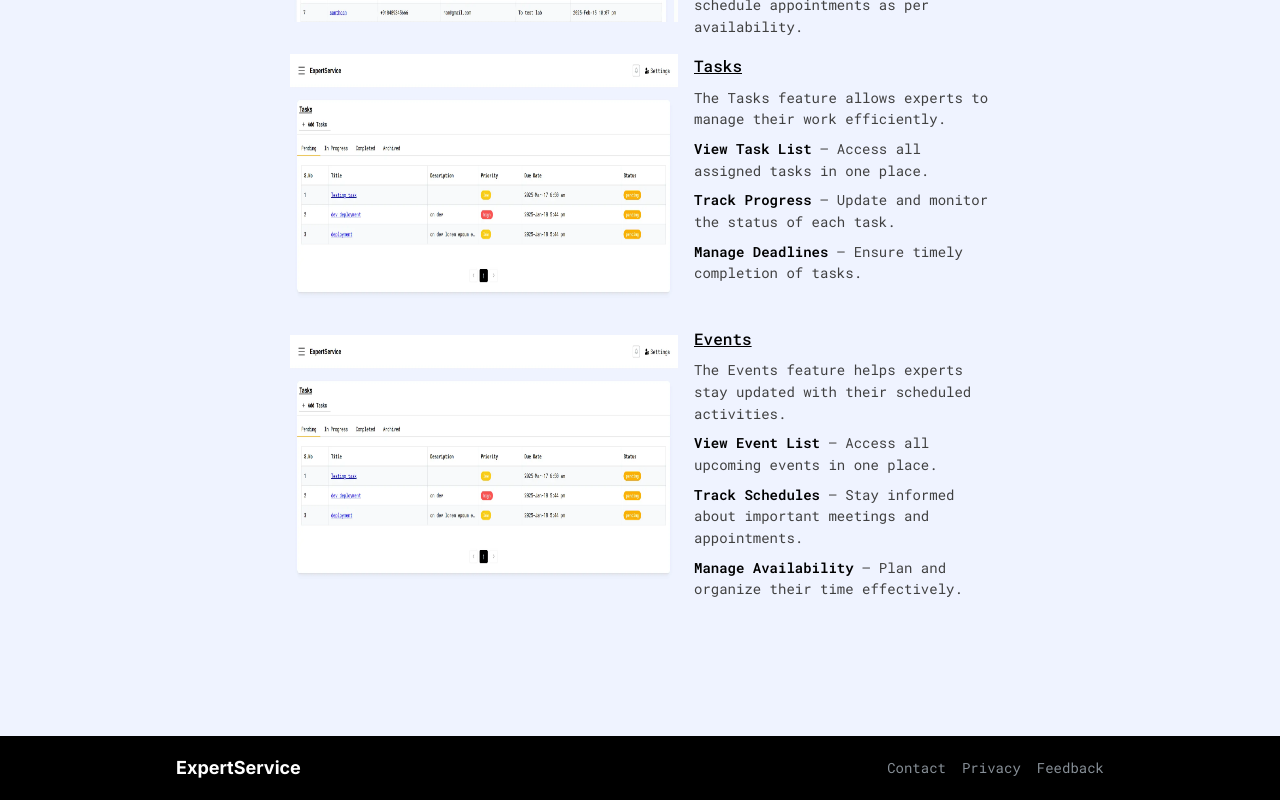
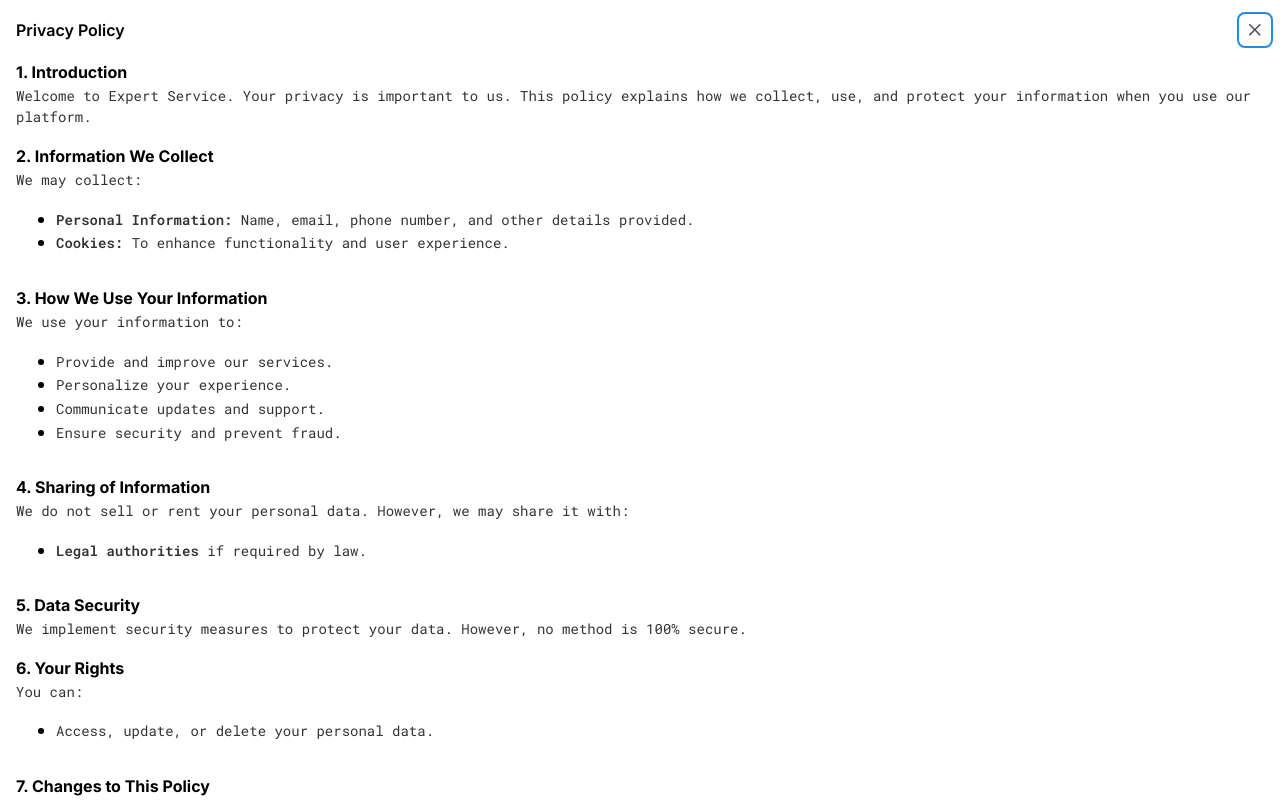
Before and after one commit to Anuragdev03/experts_serv_FE, a React (Vite) app: page / in a window 1280 px wide. Both pictures are taken after a click on the link "Privacy". Shown: the part 1279-2079 px from the top of the page. Built offline with nearby package versions, Linux system fonts and the light colour scheme; no server answers; what simple-crypto-js would draw is missing.

Commit message:
Fix build issue

```diff
--- a/src/components/footer/Footer.tsx
+++ b/src/components/footer/Footer.tsx
@@ -1,39 +1,100 @@
-import { Anchor, Container, Group, Modal } from '@mantine/core';
+import { Anchor, Box, Container, Group, Modal, Space } from '@mantine/core';
 import classes from './FooterSimple.module.css';
 import { useDisclosure } from '@mantine/hooks';
 const SUPPORT_LINK = "https://forms.office.com/Pages/ResponsePage.aspx?id=DQSIkWdsW0yxEjajBLZtrQAAAAAAAAAAAAZAAP4c0VdUNVJDUFk2MFg3MkRJMjVYV0VFNjZaVUtDVC4u"
 
-const links = [
-    { link: '#', label: 'Contact' },
-    { link: '#', label: 'Privacy' },
-    { link: SUPPORT_LINK, label: 'Feedback' },
-];
 
 export default function Footer() {
     const [opened, { open, close }] = useDisclosure(false);
-
-    const items = links.map((link) => (
-        <Anchor<'a'>
-            c="dimmed"
-            key={link.label}
-            href={link.link}
-            size="sm"
-            target="_blank" rel="noopener noreferrer"
-        >
-            {link.label}
-        </Anchor>
-    ));
 
     return (
         <div className={classes.footer}>
             <Container className={classes.inner}>
                 <h3 className={classes.footer_logo}>ExpertService</h3>
-                <Group className={classes.links}>{items}</Group>
+
+                <Group className={classes.links}>
+                    <Anchor<'a'>
+                        c="dimmed"
+                        key={"Contack"}
+                        size="sm"
+                        target="_blank" rel="noopener noreferrer"
+                    >
+                        Contact
+                    </Anchor>
+
+                    <Anchor<'a'>
+                        c="dimmed"
+                        key={"Contack"}
+                        size="sm"
+                        onClick={open}
+                    >
+                        Privacy
+                    </Anchor>
+
+                    <Anchor<'a'>
+                        c="dimmed"
+                        key={"Contack"}
+                        size="sm"
+                        target="_blank" rel="noopener noreferrer"
+                        href={SUPPORT_LINK}
+                    >
+                        Feedback
+                    </Anchor>
+                </Group>
             </Container>
 
-            <Modal opened={opened} onClose={close} centered>
+            <Modal opened={opened} onClose={close} centered title="Privacy Policy" fullScreen>
+                <Box>
+                    <h4 className={classes.privacy_title}>1. Introduction</h4>
+                    <p className={classes.privacy_text}>Welcome to Expert Service. Your privacy is important to us. This policy explains how we collect, use, and protect your information when you use our platform.</p>
+                    <Space h={"md"} />
 
-            </Modal>
-        </div>
+                    <h4 className={classes.privacy_title}>2. Information We Collect</h4>
+                    <p className={classes.privacy_text}>We may collect:</p>
+                    <ul>
+                        <li><p className={classes.privacy_text}><span className='highlight-text'> Personal Information:</span> Name, email, phone number, and other details provided.</p></li>
+                        <li>
+                            <p className={classes.privacy_text}>
+                                <span className='highlight-text'>Cookies: </span>To enhance functionality and user experience.
+                            </p>
+                        </li>
+                    </ul>
+                    <Space h={"md"} />
+
+                    <h4 className={classes.privacy_title}>3. How We Use Your Information</h4>
+                    <p className={classes.privacy_text}>We use your information to:</p>
+                    <ul>
+                        <li><p className={classes.privacy_text}>Provide and improve our services.</p></li>
+                        <li><p className={classes.privacy_text}>Personalize your experience.</p></li>
+                        <li><p className={classes.privacy_text}>Communicate updates and support.</p></li>
+                        <li><p className={classes.privacy_text}>Ensure security and prevent fraud.</p></li>
+                </ul>
+                <Space h={"md"} />
+
+                <h4 className={classes.privacy_title}>4. Sharing of Information</h4>
+                <p className={classes.privacy_text}>We do not sell or rent your personal data. However, we may share it with:</p>
+                <ul>
+                    <li><p className={classes.privacy_text}><span className='highlight-text'>Legal authorities </span>if required by law.</p></li>
+                </ul>
+                <Space h={"md"} />
+
+                <h4 className={classes.privacy_title}>5. Data Security</h4>
+                <p className={classes.privacy_text}>We implement security measures to protect your data. However, no method is 100% secure.</p>
+                <Space h={"md"} />
+
+                <h4 className={classes.privacy_title}>6. Your Rights</h4>
+                <p className={classes.privacy_text}>You can:</p>
+                <ul>
+                    <li>
+                        <p className={classes.privacy_text}>Access, update, or delete your personal data.</p>
+                    </li>
+                </ul>
+                <Space h={"md"} />
+
+                <h4 className={classes.privacy_title}>7. Changes to This Policy</h4>
+                <p className={classes.privacy_text}>We may update this policy from time to time. Please review it periodically.</p>
+            </Box>
+        </Modal>
+        </div >
     );
 }
--- a/src/components/footer/FooterSimple.module.css
+++ b/src/components/footer/FooterSimple.module.css
@@ -13,3 +13,13 @@
     font-size: 18px;
     color: #fff;
 }
+
+.privacy_title {
+    margin: 0 !important;
+    padding: 0;
+}
+
+.privacy_text {
+    font-size: 14px;
+    opacity: .8;
+}
--- a/src/features/dashboard/Header.tsx
+++ b/src/features/dashboard/Header.tsx
@@ -13,7 +13,6 @@
 import { MdOutlineDashboard } from "react-icons/md";
 import { AiOutlineUserSwitch } from "react-icons/ai";
 import { LiaTasksSolid } from "react-icons/lia";
-import { MdOutlineWorkOutline } from "react-icons/md";
 import { RiCalendarEventLine } from "react-icons/ri";
 
 import { getNotificationCount } from "./api/notification";
@@ -33,7 +32,7 @@
     const goHome = () => navigate("/dashboard");
 
     async function logout() {
-        const res = await logoutFromDevice();
+        await logoutFromDevice();
         sessionStorage.removeItem("token");
         navigate("/login")
     }
--- a/src/features/events/Calendar.tsx
+++ b/src/features/events/Calendar.tsx
@@ -1,5 +1,5 @@
 import { Box } from "@mantine/core";
-import { DateSelectArg, DatesSetArg, EventChangeArg, EventClickArg, formatDate } from '@fullcalendar/core';
+import { DateSelectArg, DatesSetArg, EventChangeArg, EventClickArg } from '@fullcalendar/core';
 import FullCalendar from '@fullcalendar/react';
 import dayGridPlugin from '@fullcalendar/daygrid';
 import timeGridPlugin from '@fullcalendar/timegrid';
--- a/src/features/tasks/EditTask.tsx
+++ b/src/features/tasks/EditTask.tsx
@@ -1,4 +1,4 @@
-import { Box, Button, Group, Modal, Paper, SegmentedControl } from "@mantine/core";
+import { Box, Button, Group, Paper, SegmentedControl } from "@mantine/core";
 import "./styles/editTask.css";
 import TextInput from "../../components/TextInput";
 import { useLocation, useNavigate } from "react-router";
@@ -6,7 +6,7 @@
 import TextArea from "../../components/TextArea";
 import DateTimeInput from "../../components/DateTimeInput";
 import { DateValue } from "@mantine/dates";
-import { deleteTask, updateTask } from "./api/tasks";
+import { updateTask } from "./api/tasks";
 import { getAccessToken } from "../../api/refreshToken";
 import { notify } from "../../utilities/helpers";
 import { useDisclosure } from "@mantine/hooks";
--- a/src/features/tasks/modals/DeleteTask.tsx
+++ b/src/features/tasks/modals/DeleteTask.tsx
@@ -16,7 +16,7 @@
     const navigate = useNavigate();
 
     async function confirmDelete() {
-        const res = await deleteTask(id)
+        const res = await deleteTask(id);
         if (res === "Token has expired") {
             const token = await getAccessToken();
             if (token) confirmDelete();
--- a/src/routes/ErrorBoundary.tsx
+++ b/src/routes/ErrorBoundary.tsx
@@ -16,7 +16,7 @@
     this.state = { hasError: false };
   }
 
-  static getDerivedStateFromError(error: Error): ErrorBoundaryState {
+  static getDerivedStateFromError(): ErrorBoundaryState {
     // Update state to display fallback UI on error
     return { hasError: true };
   }
```
